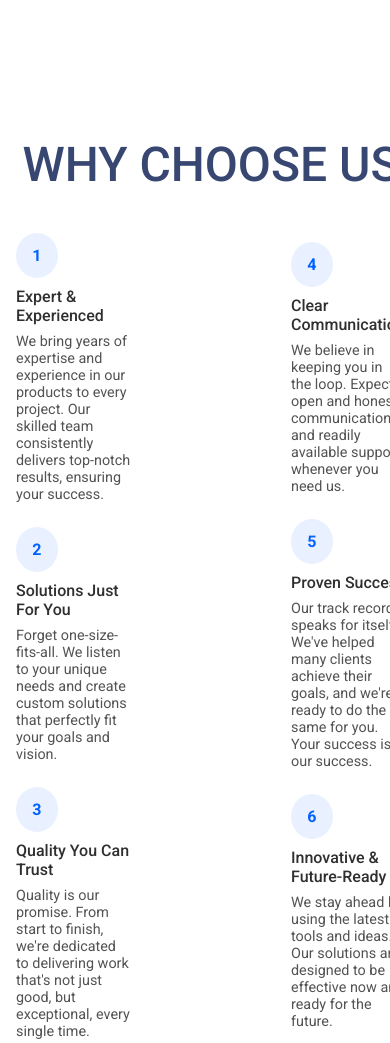
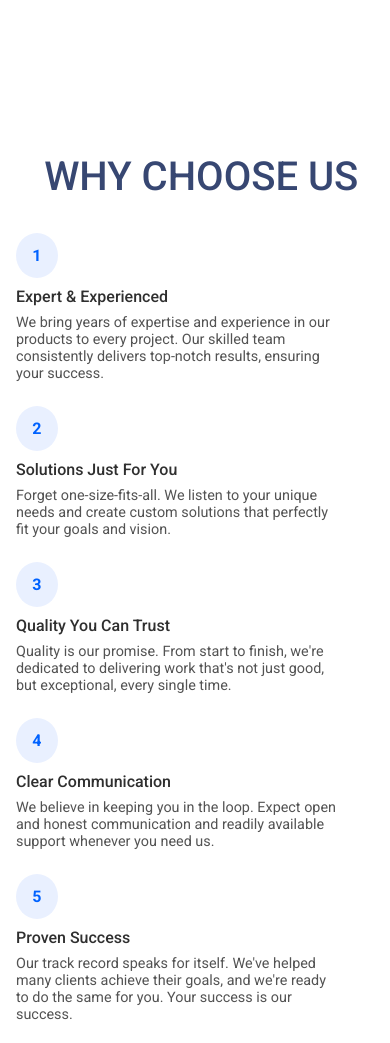
Before and after one commit to Faraz-Ali-1/Pacific, a website built with Vite: page About.html in a window 390 px wide. Shown: the part 880-1923 px from the top of the page. Built offline with nearby package versions, Linux system fonts and the light colour scheme; a web font is replaced by a local one.

Commit message:
Refactor CSS variables and layout styles

```diff
--- a/style.css
+++ b/style.css
@@ -751,7 +751,7 @@ footer{
 
   @media (max-width: 900px){
     header, .main-container, .sale-container, .quality-container, .products-container, section h1, .why-choose-us, footer, .offer-container{
-        min-width: 100%;
+        min-width: 97%;
         padding: 0 1rem;
     }
     .main-container{
@@ -825,7 +825,7 @@ footer{
         grid-template-columns: repeat(2, 1fr);
     }
     .newsletter input{
-        width: 50%;
+        width: 60%;
     }
     .logo img{
         text-align: center;
@@ -888,8 +888,28 @@ footer{
     .main-right img{
         width: 20rem;
     }
-    .why-choose-us{
-        display: flex;
+     .why-choose-us{
+        display: block;
+        margin: auto;
         gap: 0rem;
+        margin-bottom: 5rem;
+        padding-left: 2rem;
+        padding-right: 0;
+    }
+    .animate{
+        font-size: 2.5rem;
+    }
+    .main-heading h1{
+        font-size: 2.5rem;
     }
 }
+
+@media (max-width: 400px){
+    .footer-left img.payment{
+        width: 12rem;
+    }
+    header, .main-container, .sale-container, .quality-container, .products-container, section h1, .why-choose-us, footer, .offer-container{
+        min-width: 95%;
+        padding: 0 1rem;
+    }
+}
```
